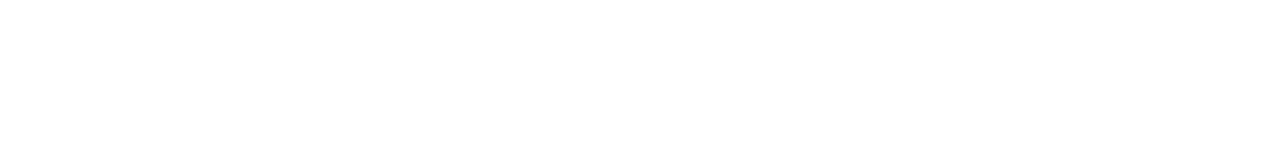
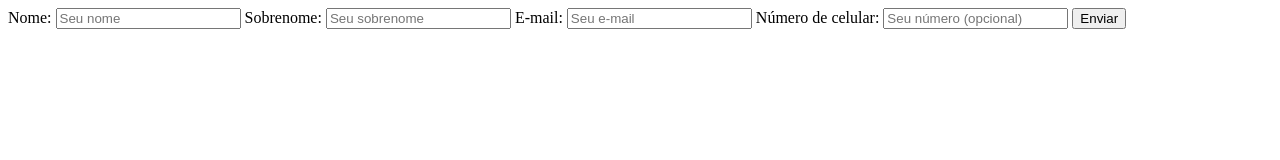
Before and after one commit to Matheus-Reichemback-Stang/formulario_com_validacao, a plain HTML site: page index.html in a window 1280 px wide. Drawn offline with Linux system fonts and the light colour scheme.

Commit message:
feat: completado a estrutura do formulário

```diff
--- a/index.html
+++ b/index.html
@@ -6,6 +6,18 @@
     <title>Formulário</title>
 </head>
 <body>
-
+    <div class="container">
+        <form class="form">
+            <label for="name">Nome:</label>
+            <input id="name" type="text" placeholder="Seu nome">
+            <label for="surname">Sobrenome:</label>
+            <input id="surname" type="text" placeholder="Seu sobrenome">
+            <label for="email">E-mail:</label>
+            <input id="email" type="text" placeholder="Seu e-mail">
+            <label for="phoneNumber">Número de celular:</label>
+            <input id="phoneNumber" type="tel" placeholder="Seu número (opcional)">
+            <button class="btn" type="submit">Enviar</button>
+        </form>
+    </div>
 </body>
 </html>
```
